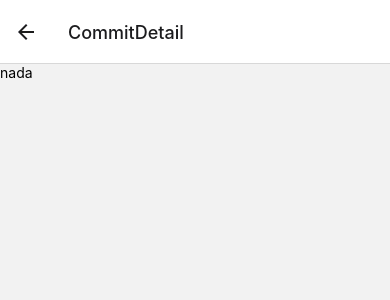
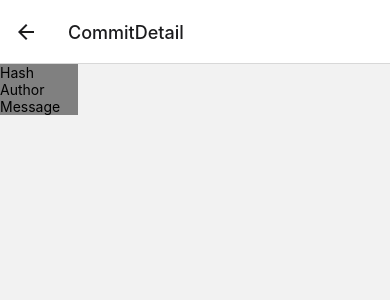
Before and after one commit to mariomoosh/GMChallenge, a React Native app: screen /CommitDetail in a window 390 px wide. Shown: the top 300 px of the page. Built offline with nearby package versions, Linux system fonts and the light colour scheme.

Commit message:
readme added

```diff
--- a/src/components/commit-detail.js
+++ b/src/components/commit-detail.js
@@ -1,10 +1,15 @@
 import React from "react";
 import { View,Text } from "react-native";
+import styles
+ from "../styles/commonStyles";
+
 const CommitDetail = ({route,navigation}) =>{
-    console.log(route.params);
+
     return (
-        <View>
-            <Text>nada</Text>
+        <View style={styles.cdetail}>
+            <Text>Hash</Text>
+            <Text>Author</Text>
+            <Text>Message</Text>
         </View>
     )
 }
--- a/src/components/commits-list.js
+++ b/src/components/commits-list.js
@@ -23,6 +23,10 @@ const CommitsList = ({navigation})=>{
           title: 'Third Item',
         },
     ]);
+
+    const getCommits = ()=>{
+
+    }
 
     const renderItem = ({ item }) => (
         <TouchableOpacity onPress={()=>{
--- /dev/null
+++ b/src/configs/appConfigs.js
@@ -0,0 +1,5 @@
+const appConfig = {
+    GitHubApiUrl : "http://localhost:5137/api"
+}
+
+export default appConfig;
--- /dev/null
+++ b/src/styles/commonStyles.js
@@ -0,0 +1,29 @@
+import { StatusBar } from "expo-status-bar";
+import { StyleSheet } from "react-native";
+const styles = StyleSheet.create({
+    container: {
+      flex: 1,
+      marginTop: StatusBar.currentHeight || 0,
+    },
+    item: {
+      backgroundColor: '#f9c2ff',
+      padding: 20,
+      marginVertical: 8,
+      marginHorizontal: 16,
+    },
+    title: {
+      fontSize: 32,
+    },
+    header:{
+      fontSize:40,
+      fontWeight: 'bold'
+    },
+    cdetail:{
+        width:"20%",
+        backgroundColor: "gray",
+        alignContent:"center",
+        padding: "20"
+    }
+  });
+
+export default styles;
```
Also changed, not shown: src/services/apiServices.js (added, +30 -0 lines), src/services/commits-services.js (added), 3 other files (tests, documents, lock files or other folders).
